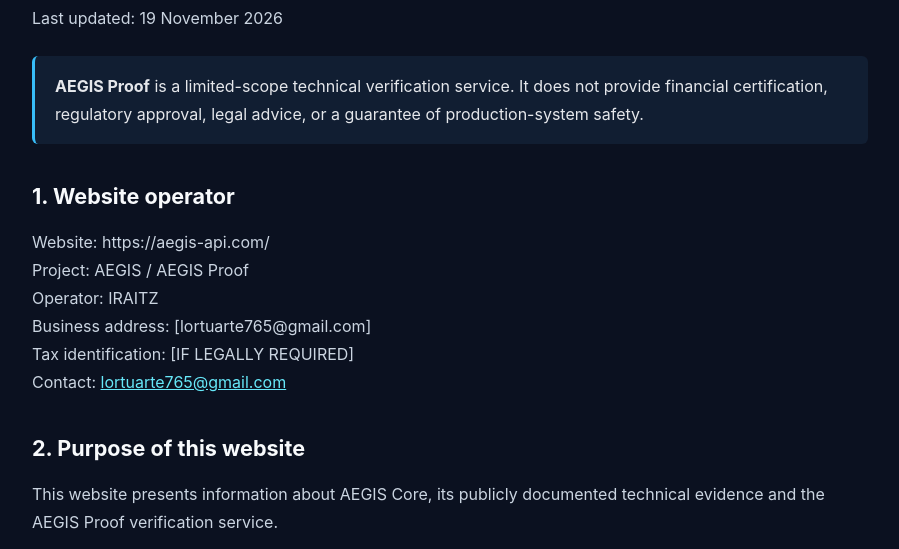
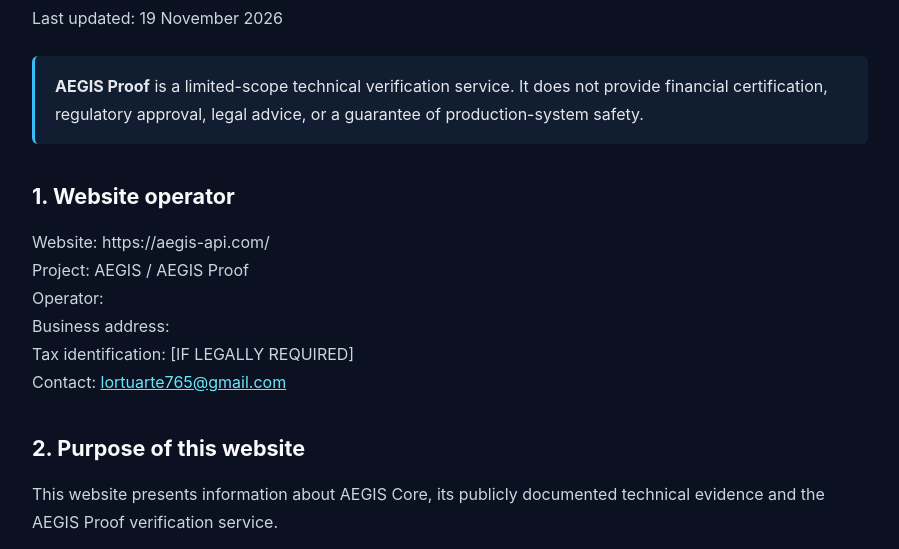
Before and after one commit to LortuArte/aegis-sdk, a plain HTML site: page legal-privacy.html in a window 1280 px wide. Shown: the part 200-749 px from the top of the page, without its empty margins (190-1089 px from the left). Drawn offline with Linux system fonts and the light colour scheme.

Commit message:
Refactor operator and address section in privacy policy
Updated the operator and business address formatting in the privacy policy.

```diff
--- a/legal-privacy.html
+++ b/legal-privacy.html
@@ -72,8 +72,8 @@
   <p>
     Website: https://aegis-api.com/<br>
     Project: AEGIS / AEGIS Proof<br>
-    Operator: IRAITZ<br>
-    Business address: [lortuarte765@gmail.com]<br>
+    Operator:<br>
+    Business address: <br>
     Tax identification: [IF LEGALLY REQUIRED]<br>
     Contact:
     <a href="mailto:lortuarte765@gmail.com">
```
